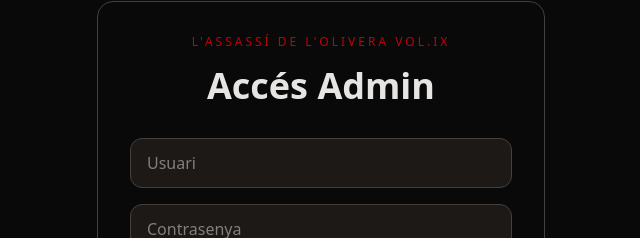
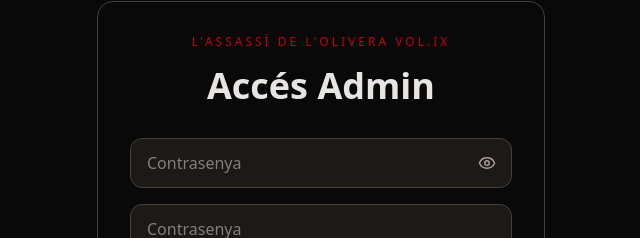
Before and after one commit to LaiaCroce/assassi-olivera-volum-ix, a Next.js app: page /admin-login in a window 1280 px wide. Shown: the part 219-457 px from the top of the page, without its empty margins (319-959 px from the left). Built offline with nearby package versions, Linux system fonts and the light colour scheme; no server answers.

Commit message:
clean login

```diff
--- a/app/admin-login/page.tsx
+++ b/app/admin-login/page.tsx
@@ -3,12 +3,14 @@
 import { useState } from "react";
 import { useRouter } from "next/navigation";
 import { supabase } from "@/lib/supabase";
+import { Eye, EyeOff } from "lucide-react";
 
 export default function AdminLoginPage() {
   const router = useRouter();
   const [username, setUsername] = useState("");
   const [password, setPassword] = useState("");
   const [error, setError] = useState("");
+  const [showPassword, setShowPassword] = useState(false);
 
   async function handleLogin(e: React.FormEvent) {
     e.preventDefault();
@@ -42,12 +44,27 @@ export default function AdminLoginPage() {
         </h1>
 
         <form onSubmit={handleLogin} className="mt-8 space-y-4">
-          <input
-            value={username}
-            onChange={(e) => setUsername(e.target.value)}
-            placeholder="Usuari"
-            className="w-full rounded-xl bg-stone-900 border border-stone-700 px-4 py-3 outline-none focus:border-red-700"
-          />
+          <div className="relative">
+            <input
+              value={password}
+              onChange={(e) => setPassword(e.target.value)}
+              type={showPassword ? "text" : "password"}
+              placeholder="Contrasenya"
+              className="w-full rounded-xl bg-stone-900 border border-stone-700 px-4 py-3 pr-12 outline-none focus:border-red-700"
+            />
+
+            <button
+              type="button"
+              onClick={() => setShowPassword(!showPassword)}
+              className="absolute right-4 top-1/2 -translate-y-1/2 text-stone-400 hover:text-red-500 transition"
+            >
+              {showPassword ? (
+                <EyeOff size={18} />
+              ) : (
+                <Eye size={18} />
+              )}
+            </button>
+          </div>
 
           <input
             value={password}
--- a/app/admin/AdminChain.tsx
+++ b/app/admin/AdminChain.tsx
@@ -20,6 +20,21 @@ export default function AdminChain({ players }: Props) {
     return players.find((player) => player.id === targetId);
   }
 
+  const playersWithoutTarget = players.filter((p) => !p.current_target_id);
+
+  const targetIds = players
+    .map((p) => p.current_target_id)
+    .filter(Boolean);
+
+  const duplicatedTargets = targetIds.filter(
+    (id, index) => targetIds.indexOf(id) !== index
+  );
+
+  const chainIsValid =
+    players.length > 1 &&
+    playersWithoutTarget.length === 0 &&
+    duplicatedTargets.length === 0;
+
   return (
     <>
       <button
@@ -40,6 +55,27 @@ export default function AdminChain({ players }: Props) {
                 <p className="text-stone-500 mt-2">
                   Cada jugador i el seu objectiu actual
                 </p>
+                <div className="mt-4 rounded-xl border border-stone-800 p-4">
+                  {chainIsValid ? (
+                    <p className="text-green-500 font-bold">✅ Cadena correcta</p>
+                  ) : (
+                    <div className="space-y-2 text-sm">
+                      <p className="text-red-500 font-bold">❌ Cadena incompleta</p>
+
+                      {playersWithoutTarget.length > 0 && (
+                        <p className="text-stone-400">
+                          {playersWithoutTarget.length} jugador/s sense objectiu
+                        </p>
+                      )}
+
+                      {duplicatedTargets.length > 0 && (
+                        <p className="text-stone-400">
+                          Hi ha objectius duplicats
+                        </p>
+                      )}
+                    </div>
+                  )}
+                </div>
               </div>
 
               <button
--- a/app/login/page.tsx
+++ b/app/login/page.tsx
@@ -3,12 +3,14 @@
 import { useState } from "react";
 import { useRouter } from "next/navigation";
 import { supabase } from "@/lib/supabase";
+import { Eye, EyeOff } from "lucide-react";
 
 export default function LoginPage() {
   const router = useRouter();
   const [playerCode, setPlayerCode] = useState("");
   const [secretCode, setSecretCode] = useState("");
   const [error, setError] = useState("");
+  const [showPassword, setShowPassword] = useState(false);
 
   async function handleLogin(e: React.FormEvent) {
     e.preventDefault();
@@ -49,13 +51,27 @@ export default function LoginPage() {
             className="w-full rounded-xl bg-stone-900 border border-stone-700 px-4 py-3 outline-none focus:border-red-700"
           />
 
-          <input
-            value={secretCode}
-            onChange={(e) => setSecretCode(e.target.value)}
-            type="password"
-            placeholder="Codi secret"
-            className="w-full rounded-xl bg-stone-900 border border-stone-700 px-4 py-3 outline-none focus:border-red-700"
-          />
+          <div className="relative">
+            <input
+              value={secretCode}
+              onChange={(e) => setSecretCode(e.target.value)}
+              type={showPassword ? "text" : "password"}
+              placeholder="Codi secret"
+              className="w-full rounded-xl bg-stone-900 border border-stone-700 px-4 py-3 pr-12 outline-none focus:border-red-700"
+            />
+
+            <button
+              type="button"
+              onClick={() => setShowPassword(!showPassword)}
+              className="absolute right-4 top-1/2 -translate-y-1/2 text-stone-400 hover:text-red-500 transition"
+            >
+              {showPassword ? (
+                <EyeOff size={18} />
+              ) : (
+                <Eye size={18} />
+              )}
+            </button>
+          </div>
 
           {error && <p className="text-red-500 text-sm">{error}</p>}
 
--- a/package.json
+++ b/package.json
@@ -10,6 +10,7 @@
   },
   "dependencies": {
     "@supabase/supabase-js": "^2.106.2",
+    "lucide-react": "^1.17.0",
     "next": "16.2.6",
     "react": "19.2.4",
     "react-dom": "19.2.4"
```
Also changed, not shown: 1 other file (tests, documents, lock files or other folders).
